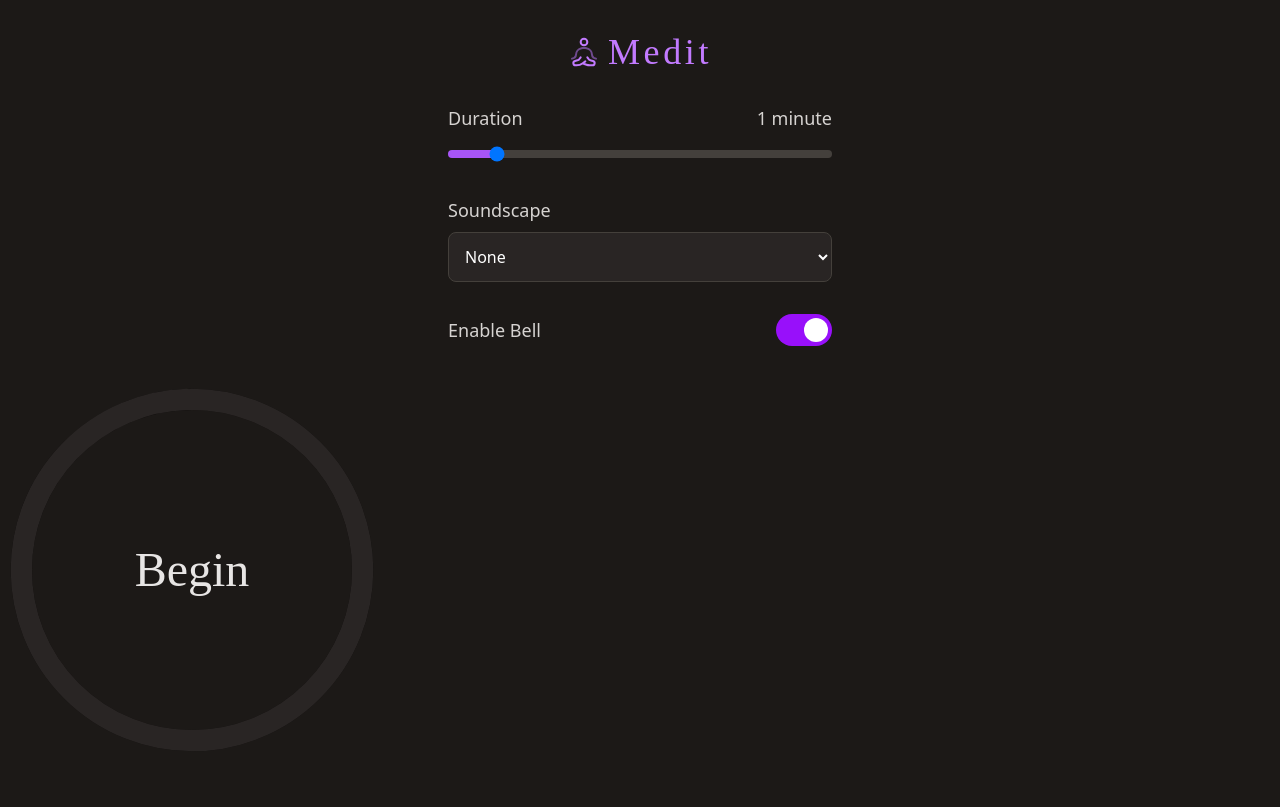
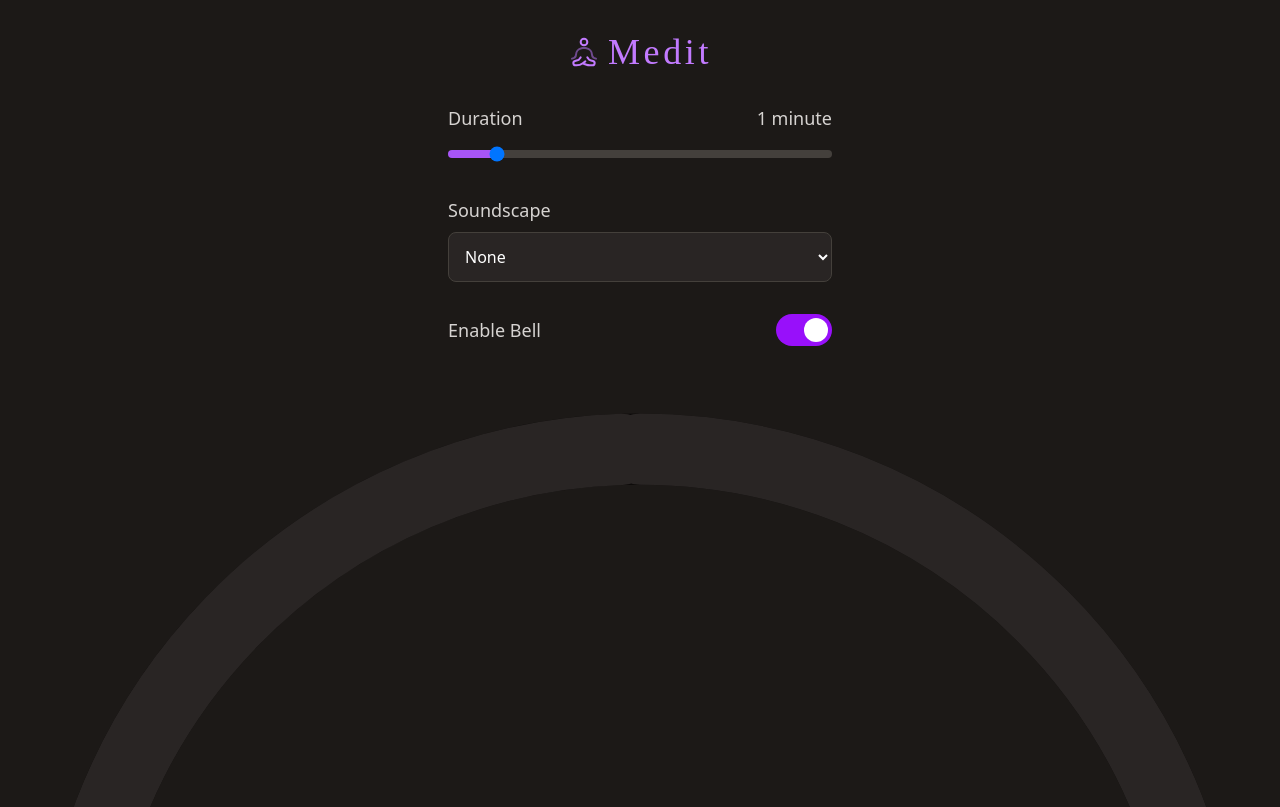
Before and after one commit to lindsaykwardell/dingy-bell, a Vue app: page / in a window 1280 px wide. Shown: the top 807 px of the page. Built offline with nearby package versions, Linux system fonts and the light colour scheme.

Commit message:
Make the button bigger

```diff
--- a/src/App.vue
+++ b/src/App.vue
@@ -108,7 +108,7 @@
     </div>
   </section>
   <button
-    class="relative w-full max-w-sm aspect-square mx-auto"
+    class="relative w-full aspect-square"
     @click="playing = !playing"
   >
     <svg class="absolute inset-0" viewBox="0 0 36 36">
```
